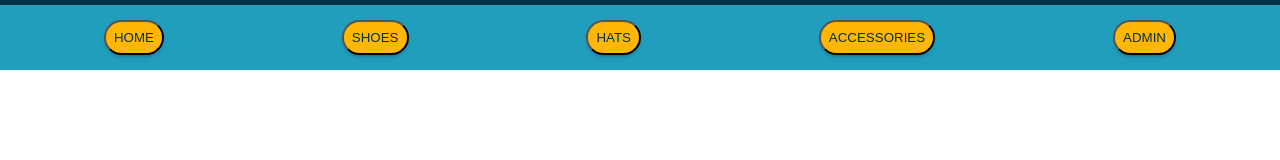
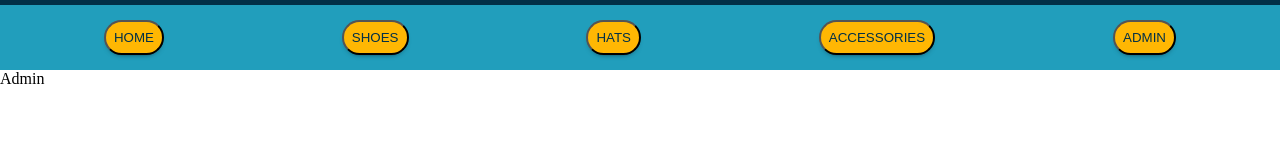
Before and after one commit to NicBab/GraceShopper, a React (Create React App) app: page /admin in a window 1280 px wide. Shown: the part 132-292 px from the top of the page. Built offline with nearby package versions, Linux system fonts and the light colour scheme.

Commit message:
cleaned up imports/exports, fixed 'activeclassname as all lowercase on nav comps

```diff
--- /dev/null
+++ b/src/components/Admin.jsx
@@ -0,0 +1,11 @@
+import React from 'react';
+
+const Admin = () => {
+    return (
+        <div>
+            Admin
+        </div>
+    )
+}
+
+export default Admin;
--- a/src/components/Header.jsx
+++ b/src/components/Header.jsx
@@ -1,6 +1,6 @@
 import React from "react";
 import "./Header.css";
-import { BrowserRouter as Router, Link } from "react-router-dom";
+import { Link } from "react-router-dom";
 
 const Header = () => {
   return (
@@ -8,27 +8,27 @@ const Header = () => {
         <h1>Hello Shoes</h1>
         <nav className="page-select">
           <button>
-            <Link to="/home" activeClassName="current">
+            <Link to="/home" activeclassname="current">
               HOME
             </Link>
           </button>
           <button>
-            <Link to="/shoes" activeClassName="current">
+            <Link to="/shoes" activeclassname="current">
               SHOES
             </Link>
           </button>
           <button>
-            <Link to="/hats" activeClassName="current">
+            <Link to="/hats" activeclassname="current">
               HATS
             </Link>
           </button>
           <button>
-            <Link to="/accessories" activeClassName="current">
+            <Link to="/accessories" activeclassname="current">
               ACCESSORIES
             </Link>
           </button>
           <button>
-            <Link to="/admin" activeClassName="current">
+            <Link to="/admin" activeclassname="current">
               ADMIN
             </Link>
           </button>
--- a/src/components/Pages.jsx
+++ b/src/components/Pages.jsx
@@ -1,16 +1,14 @@
 import React from "react";
 import { Route } from "react-router-dom";
-// import {
-//     Home,
-//     Shoes,
-//     Hats,
-//     Accessories
-// } from "./components";
 
-import Home from "./Home";
-import Shoes from "./Shoes";
-import Hats from "./Hats";
-import Accessories from "./Accessories";
+import {
+    Home,
+    Shoes,
+    Hats,
+    Accessories,
+    Admin
+} from "../components";
+
 
 const Pages = () => {
   return (
@@ -30,6 +28,10 @@ const Pages = () => {
       <Route exact path="/accessories">
         <Accessories />
       </Route>
+
+      <Route exact path="/admin">
+        <Admin />
+      </Route>
     </>
   );
 };
--- a/src/components/Shoes.jsx
+++ b/src/components/Shoes.jsx
@@ -1,6 +1,11 @@
-import React from 'react'
+import React, { useEffect } from 'react'
 
 const Shoes = () => {
+
+    useEffect(() => {
+
+    })
+
     return (
         <div>Shoes</div>
     )
--- a/src/components/index.js
+++ b/src/components/index.js
@@ -5,6 +5,7 @@ export { default as Home } from './Home'
 export { default as Shoes } from './Shoes'
 export { default as Hats } from './Hats'
 export { default as Accessories } from './Accessories'
+export { default as Admin } from './Admin';
 export { default as Main } from './Main';
 export { default as Footer } from './Footer';
 export { default as Pages } from './Pages';
--- a/src/index.js
+++ b/src/index.js
@@ -3,10 +3,7 @@ import ReactDOM from 'react-dom';
 import App from './App';
 import {
     BrowserRouter as Router,
-    Route,
-    Switch,
-    Redirect
-  } from 'react-router-dom';
+} from 'react-router-dom';
 
 ReactDOM.render(
     <Router>
```
Also changed, not shown: src/App.jsx (+7 -22 lines).
